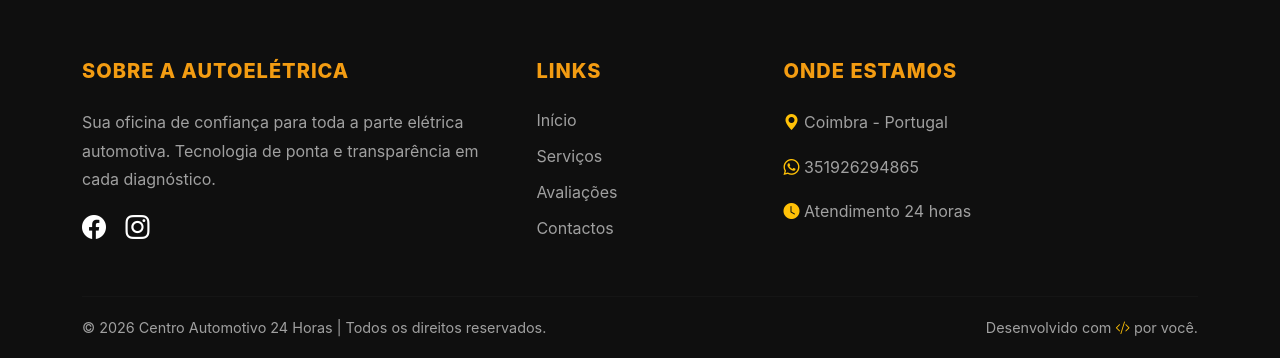
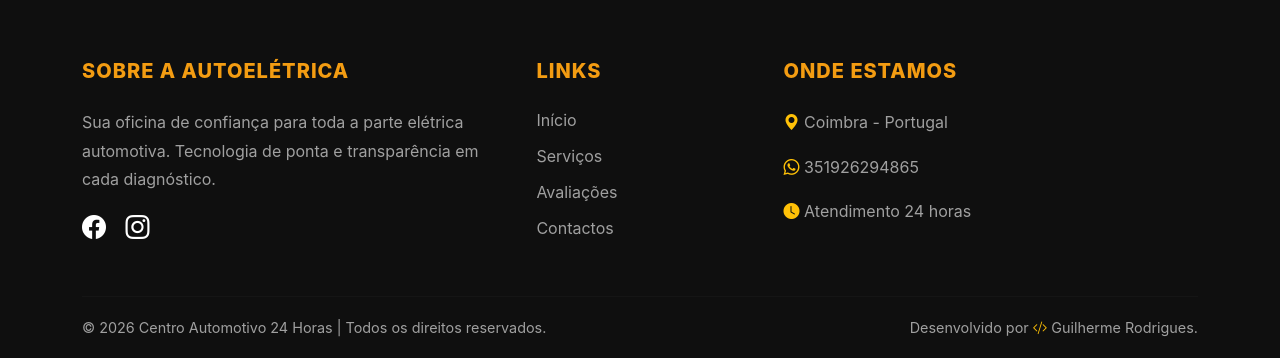
Before and after one commit to GuiRodri06/AutoeletricaCavalcante, a Node server app: page /contacto in a window 1280 px wide. Shown: the part 2756-3114 px from the top of the page. Run offline with Node 20, Linux system fonts and the light colour scheme.

Commit message:
Projeto finalizado

```diff
--- a/views/partials/footer.ejs
+++ b/views/partials/footer.ejs
@@ -37,7 +37,7 @@
                 &copy; <%= new Date().getFullYear() %> <%= empresa.nome %> | Todos os direitos reservados.
             </div>
             <div class="developer">
-                Desenvolvido com <i class="bi bi-code-slash text-warning"></i> por você.
+                Desenvolvido por <i class="bi bi-code-slash text-warning"></i> Guilherme Rodrigues.
             </div>
         </div>
     </div>
--- a/views/partials/head.ejs
+++ b/views/partials/head.ejs
@@ -7,7 +7,7 @@
 
     <link rel="stylesheet" href="/css/style.css">
 
-    <link rel="icon" type="image/x-icon" href="/img/icon.ico">
+    <link rel="icon" type="image/x-icon" href="/img/tools.svg">
 
     <link rel="stylesheet" href="https://cdn.jsdelivr.net/npm/bootstrap-icons@1.11.0/font/bootstrap-icons.css">
 </head>
```
Also changed, not shown: public/img/Torne-sua-oficina-moderna-em-10-passos.jpg (deleted), public/img/icon.ico (deleted), public/img/oficinaMecanica.jpg (deleted).
